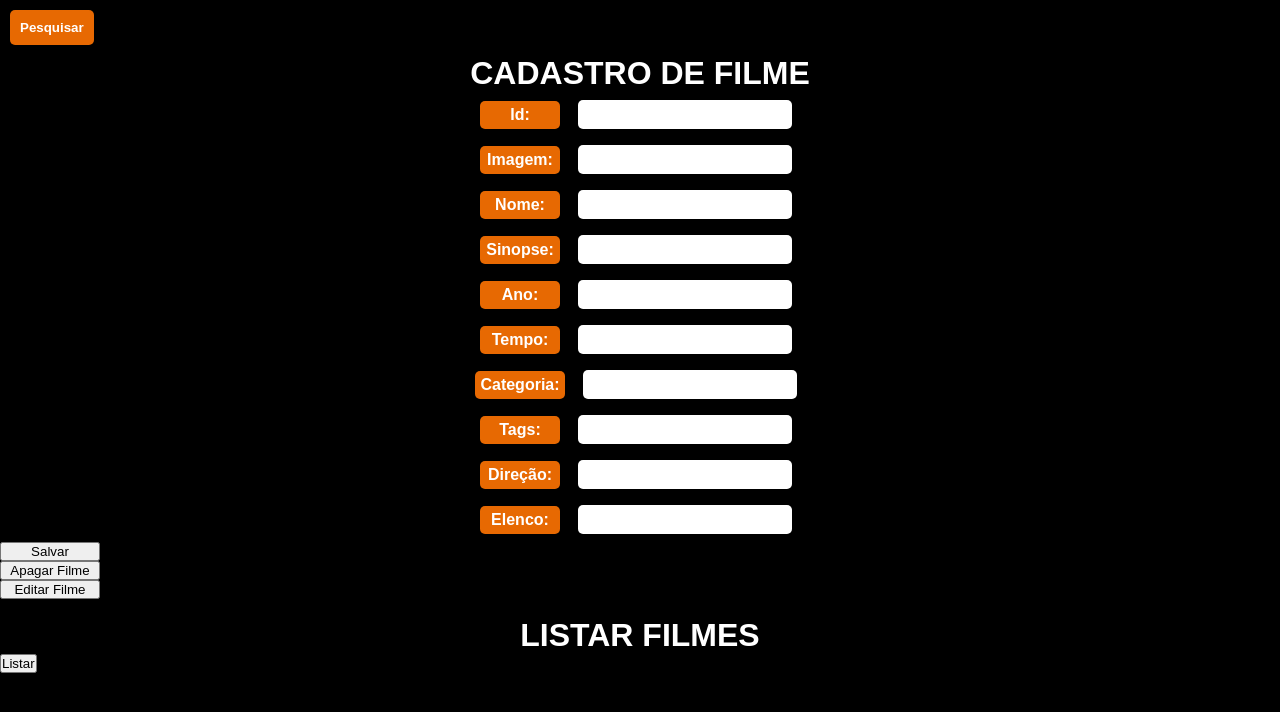
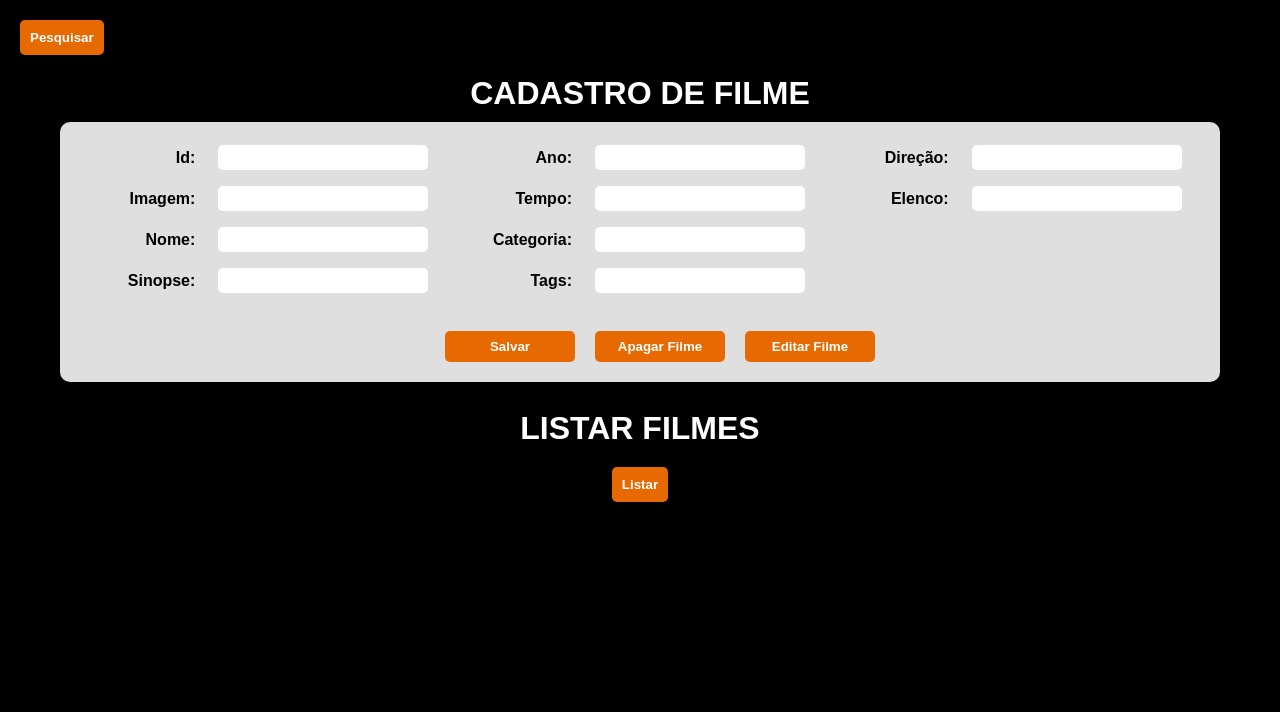
Before and after one commit to Pedrothelast/projeto-surprise, a plain HTML site: page index.html in a window 1280 px wide. Drawn offline with Linux system fonts and the light colour scheme.

Commit message:
Atualização

```diff
--- a/index.html
+++ b/index.html
@@ -11,22 +11,25 @@
     <button class="pesquisar"><a href="resultados.html">Pesquisar</a></button>
     <h1>CADASTRO DE FILME</h1>
     <div id="formCadastroFilme">
+        <div class="column">
           <div class="input-group">
             <label>Id:</label>
-        <input type="text"  id="filmeId">
+            <input type="text" id="filmeId">
           </div>
           <div class="input-group">
             <label>Imagem:</label>
-        <input type="url"  id="filmeImg">
+            <input type="url" id="filmeImg">
           </div>
           <div class="input-group">
             <label>Nome:</label>
-        <input type="text"  id="filmeName">
+            <input type="text" id="filmeName">
           </div>
           <div class="input-group">
             <label>Sinopse:</label>
             <input type="text" id="filmeSinopse">
           </div>
+        </div>
+        <div class="column">
           <div class="input-group">
             <label>Ano:</label>
             <input type="text" id="filmeAno">
@@ -43,6 +46,8 @@
             <label>Tags:</label>
             <input type="text" id="filmeTag">
           </div>
+        </div>
+        <div class="column">
           <div class="input-group">
             <label>Direção:</label>
             <input type="text" id="filmeDirecao">
@@ -51,14 +56,19 @@
             <label>Elenco:</label>
             <input type="text" id="filmeElenco">
           </div>
+        </div>
+        <div class="button-group">
           <button class="botao-cadastro" id="btnIncluirFilme">Salvar</button>
           <button class="botao-cadastro" id="btnApagarFilme">Apagar Filme</button>
           <button class="botao-cadastro" id="btnEditarFilme">Editar Filme</button>
         </div>
+      </div>
 
+<div class="listar">
     <br>
     <h1>LISTAR FILMES</h1>
     <button  id="btnCarregaFilme">Listar</button>
+</div>
 <div id="tela">
 
 </div>
--- a/style.css
+++ b/style.css
@@ -12,7 +12,7 @@
         color: white;
 }
 .index-page .pesquisar{
-    margin: 10px;
+    margin: 20px;
     background-color: rgb(231, 105, 2);
     border: none;
     border-radius: 5px;
@@ -23,19 +23,20 @@
     color: white;
     font-weight: bold;
 }
-#formCadastroFilme{
+#formCadastroFilme {
     display: flex;
-    flex-direction: column;
+    flex-direction: row;
+    flex-wrap: wrap;
+    background-color: rgb(223, 223, 223);
+    padding: 15px;
+    margin: 10px 60px 10px 60px;
+    border-radius: 10px;
   }
 
-#formCadastroFilme input{
-    margin: 8px;
-    padding: 7px;
-    width: 200px;
-    vertical-align: middle;
-    border: none;
-    border-radius: 5px;
+  .column {
+    flex: 1 1 33.33%;
   }
+
   .input-group {
     display: flex;
     align-items: center;
@@ -44,19 +45,65 @@
 
   .input-group label {
     margin-right: 10px;
-    flex-basis: 70px;
+    flex-basis: 100px;
+    padding: 5px;
+    text-align: end;
+    font-weight: bold;
+  }
+
+  #formCadastroFilme input {
+    margin: 8px;
+    padding: 5px;
+    width: 200px;
+    vertical-align: middle;
+    border: none;
+    border-radius: 5px;
+  }
+  .button-group{
+    display: flex;
+    margin-left: 360px;
+
+  }
+  .botao-cadastro {
+    width: 100px;
+    justify-content: center;
+    margin: 30px 10px 5px;
     color: white;
     background-color: rgb(231, 105, 2);
-    padding: 5px;
+    padding: 8px;
+    border: none;
     border-radius: 5px;
+    font-weight: bold;
+    width: 130px;
+  }
+  .botao-cadastro:hover{
+    cursor: pointer;
+    background-color: rgb(146, 67, 2);
+  }
+
+  .listar{
+    justify-content: center;
     text-align: center;
+}
+  #btnCarregaFilme{
+    margin: 20px;
+    background-color: rgb(231, 105, 2);
+    border: none;
+    border-radius: 5px;
+    padding: 10px;
+    justify-content: center;
+    color: white;
     font-weight: bold;
 }
-.botao-cadastro{
-    display: flex;
-    width: 100px;
-    justify-content: center;
+#btnCarregaFilme:hover{
+    cursor: pointer;
+    background-color: rgb(146, 67, 2);
 }
+.pesquisar:hover{
+    cursor: pointer;
+    background-color: rgb(146, 67, 2);
+}
+
 /*----------------------------------------------------------------*/
 .resultado{
     font-family: Arial, Helvetica, sans-serif;
@@ -112,7 +159,6 @@
     display: flex;
     flex-direction: column;
     align-items: center;
-
 }
 
 div .filmes{
@@ -124,7 +170,6 @@ div .filmes{
     border-radius: 10px;
     display: flex;
     flex-direction: row;
-
 }
 div .filmes div .title-img{
     display: flex;
@@ -135,3 +180,9 @@ div.filmes div.info-filmes{
     display: flex;
     padding-left: 20px;
 }
+.tela{
+    display: flex;
+    justify-content: center;
+    align-items: center;
+    text-align: center;
+}
```
Lines whose indentation alone changed are shown as unchanged.
